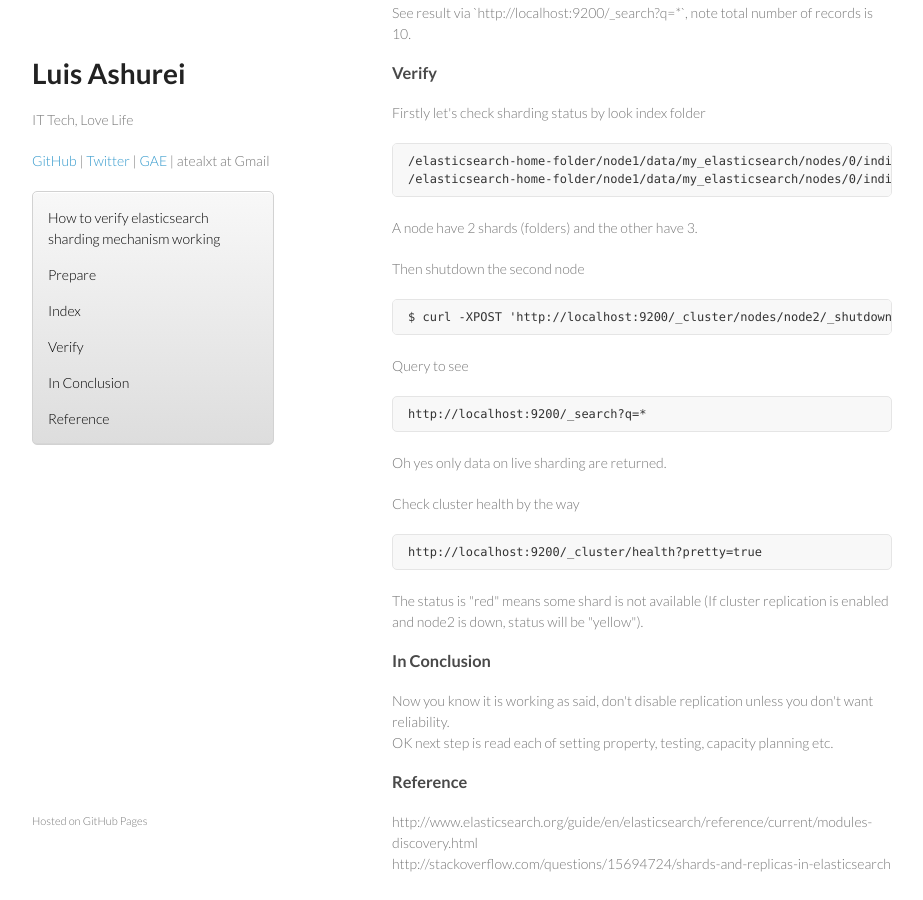
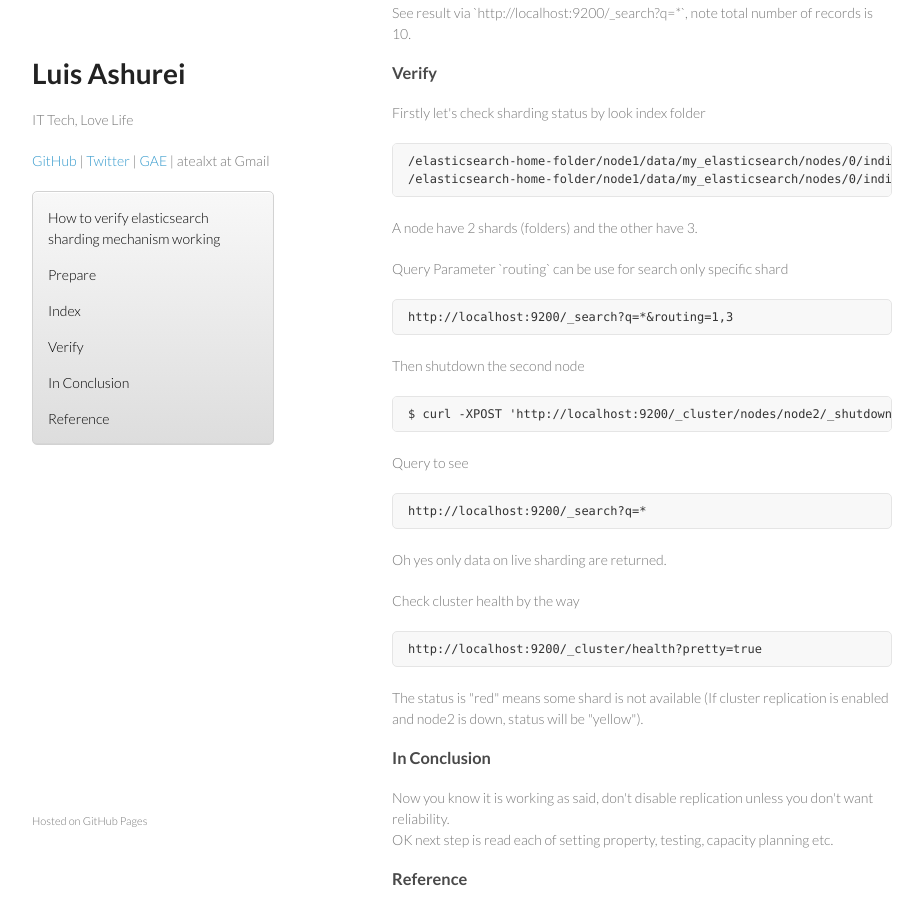
Before and after one commit to atealxt/atealxt.github.io, a Jekyll site: the page built from _posts/2014-09-25-how-to-verify-elasticsearch-shard.html, in a window 1280 px wide and 900 px high, scrolled down 1387 px. Shown: the whole window, without its empty margins (178-1101 px from the left). Built offline with Jekyll 4.4.1, drawn with Linux system fonts in a browser that asks for light colours; comment, search, counter and statistics services are not loaded.

Commit message:
Update 2014-09-25-how-to-verify-elasticsearch-shard.html

```diff
--- a/_posts/2014-09-25-how-to-verify-elasticsearch-shard.html
+++ b/_posts/2014-09-25-how-to-verify-elasticsearch-shard.html
@@ -108,6 +108,12 @@ A node have 2 shards (folders) and the other have 3.
 </p>
 
 <p>
+Query Parameter `routing` can be use for search only specific shard
+<pre><code>http://localhost:9200/_search?q=*&routing=1,3
+</code></pre>
+</p>
+
+<p>
 Then shutdown the second node
 <pre><code>$ curl -XPOST 'http://localhost:9200/_cluster/nodes/node2/_shutdown'
 </code></pre>
```
